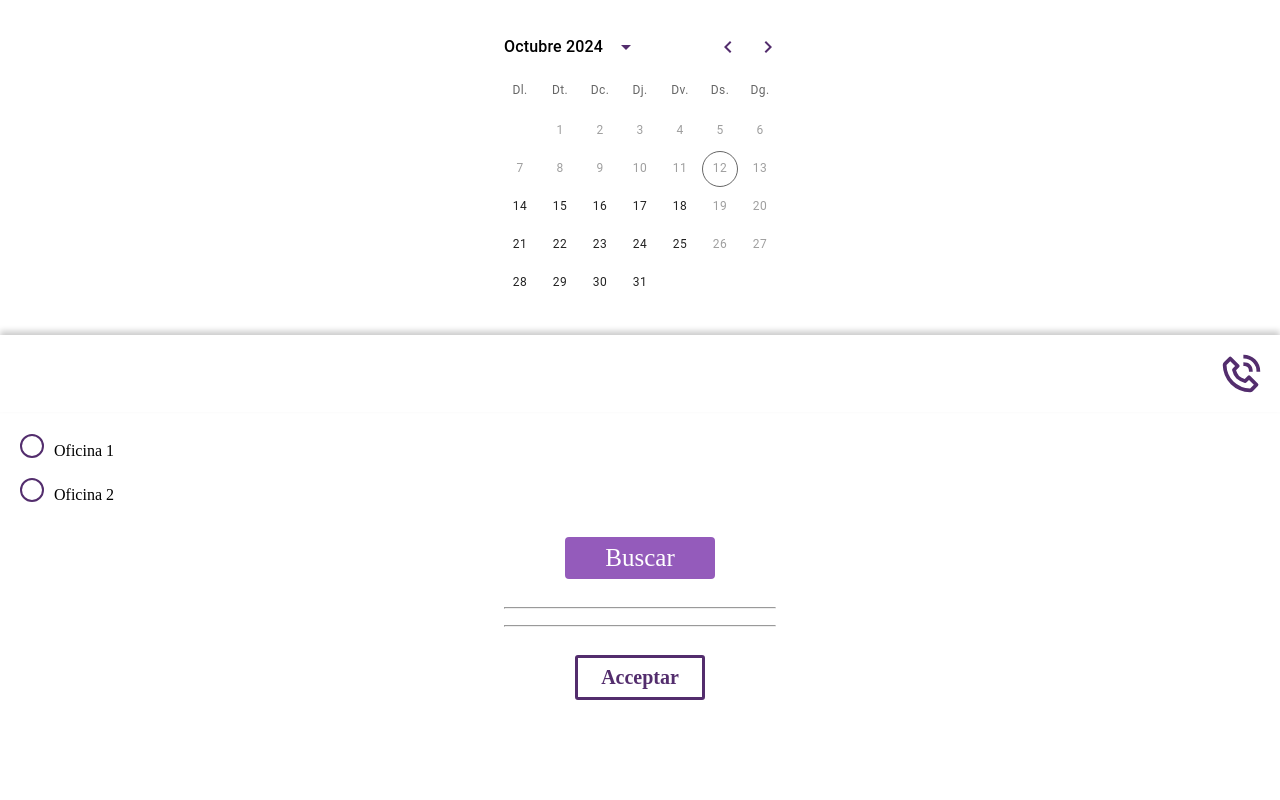
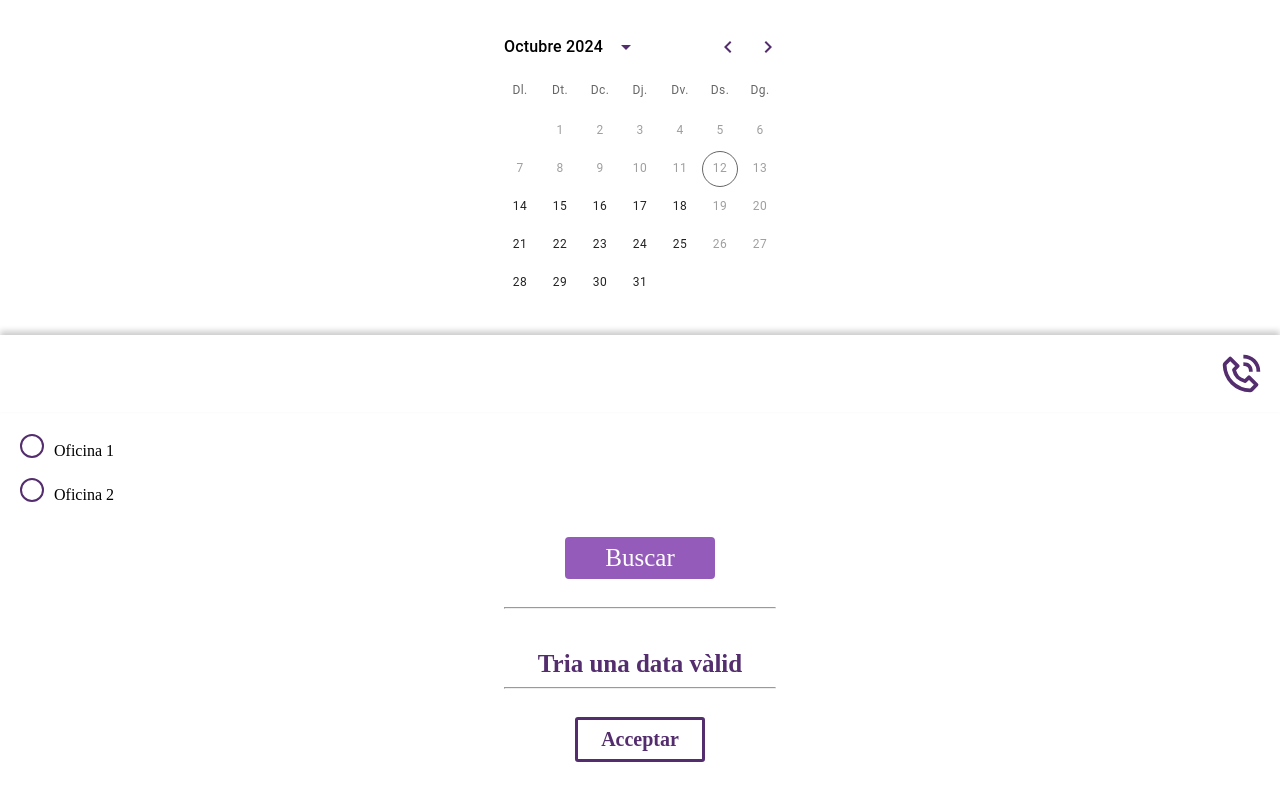
Before and after one commit to castellanorn/ciba-coworking-front, a React (Vite) app: page /reserva-oficina in a window 1280 px wide. Shown: the part 388-1188 px from the top of the page. Built offline with nearby package versions, Linux system fonts and the light colour scheme; a web font is replaced by a local one.

Commit message:
bufgix select option offices and meeting reservations

```diff
--- a/src/pages/meetingRoom/MeetingRoomBooking.jsx
+++ b/src/pages/meetingRoom/MeetingRoomBooking.jsx
@@ -16,6 +16,8 @@ import { apiRequest } from "../../services/apiRequest";
 import { API_GET_RESERVATIONS_BY_ID,API_CREATE_RESERVATIONS } from "../../config/apiEndpoints";
 import ErrorModal from "../../components/popup/modals/ErrorModal";
 import OfficesInput from "../../components/inputs/OfficesInput";
+import { array } from 'prop-types';
+import { Subtitle } from '../user/UserPagesStyled';
 
 const ReserveMeetingRoom = () => {
   const { authToken,user } = useContext(AuthContext);
@@ -36,16 +38,44 @@ const ReserveMeetingRoom = () => {
     Authorization: `Bearer ${authToken}`,
   };
 
-  const generateDefaultHours = () => {
+  //formatear la hora en 00:00
+  const formatHour24hFormat = (hour) => {
+    if(hour < 10)
+      return "0" + hour;
+    return hour + "";// Ensures returning always a string
+  }
+
+  const generateDefaultHours = (bookedHours=[]) => {
     const hours = [];
     let startHour = 8;
-    let endHour = 20; // 8 PM
+    let endHour = 20;
 
+    // First generate all the hours as usual
     for (let i = startHour; i < endHour; i++) {
       hours.push({
-        startDate: `${i}:00:00`,
-        endDate: `${i + 1}:00:00`,
+        startDate: `${formatHour24hFormat(i)}:00`,
+        endDate: `${formatHour24hFormat(i + 1)}:00`,
       });
+    }
+    // Then, checks if are there existing bookings
+    // given by the bookedHours arg
+    if(bookedHours && Array.isArray(bookedHours) && bookedHours.length > 0){
+      // Contains the real hours without the already booked hours
+      const newAvailableHours = [];
+
+      hours.forEach(availableHour => {
+        // First check if the start time of the available
+        // hour is already taken
+        const isBusyStartTime = bookedHours.find(busyHour => busyHour.startTime.startsWith(availableHour.startDate));
+        const isBusyEndTime = bookedHours.find(busyHour => busyHour.endTime.startsWith(availableHour.endDate));
+
+        if(!isBusyStartTime && !isBusyEndTime){
+          //console.log("DISPONIBLE");
+          //console.log(availableHour);
+          newAvailableHours.push(availableHour);
+        }
+      });
+      return newAvailableHours;
     }
     return hours;
   };
@@ -66,25 +96,30 @@ const ReserveMeetingRoom = () => {
   const fetchAvailableHours = async (dataRange) => {
     try {
       const response = await apiRequest(
-        API_GET_RESERVATIONS_BY_ID(1), // ID estático como se mencionó
+        API_GET_RESERVATIONS_BY_ID(1),
         "POST",
         dataRange,
         headers
       );
 
-      if (!response || response.status === 404 || !response.availableHours || response.availableHours.length === 0) {
+      if (!response || response.length === 0) {
         // Si no se encontraron horas, generar horas por defecto
         const defaultHours = generateDefaultHours();
         setAvailableHours(defaultHours);
       } else {
-        const availableHours = response.availableHours.map((item) => ({
+        const reservedHours = response.map((item) => ({
           startDate: item.startDate,
           endDate: item.endDate,
+          startTime: item.startTime,
+          endTime: item.endTime,
         }));
+
+        const availableHours = generateDefaultHours(reservedHours);
         setAvailableHours(availableHours);
       }
     } catch (error) {
       console.log("Error obteniendo las horas disponibles:", error.message);
+      //setear todo el conjunto de horas
       const defaultHours = generateDefaultHours();
       setAvailableHours(defaultHours);
     }
@@ -111,6 +146,8 @@ const ReserveMeetingRoom = () => {
 
   const handleCloseSuccess = () => {
     setSuccessPopupOpen(false);
+    setConfirmationPopupOpen(false);
+    navigate("/panell-usuari")
   };
 
   const handleOpenConfirm = () => {
@@ -157,8 +194,9 @@ const ReserveMeetingRoom = () => {
         headers
       );
 
-      console.log("Reserva creada exitosamente:", response);
-
+      const newAvailableHours = availableHours
+      .filter((hour) => hour.startDate != selectedHour.startTime && hour.endDate !=selectedHour.endTime)
+      setAvailableHours(newAvailableHours)
       handleCloseConfirm();
       handleOpenSuccess();
     } catch (error) {
@@ -219,13 +257,13 @@ const ReserveMeetingRoom = () => {
 
         <Hr2 />
 
-          {availableHours.length > 0 && (
-        <OfficesInput
-          availableHours={availableHours}
-          selectedHour={selectedHour}
-          onChange={handleHourChange}
-        />
-      )}
+        {availableHours.length > 0 ? (
+          <OfficesInput
+            availableHours={availableHours}
+            selectedHour={selectedHour}
+            onChange={handleHourChange}
+          />
+        ) : <Subtitle>Tria una data vàlid</Subtitle>}
 
         <Hr2 />
 
--- a/src/pages/office/OfficeBooking.jsx
+++ b/src/pages/office/OfficeBooking.jsx
@@ -20,6 +20,7 @@ import {
 } from "../../config/apiEndpoints";
 import { AuthContext } from "../../auth/AuthProvider";
 import OfficesInput from "../../components/inputs/OfficesInput";
+import { Subtitle } from "../user/UserPagesStyled";
 
 const ReserveOffice = () => {
   const [successPopupOpen, setSuccessPopupOpen] = useState(false);
@@ -37,24 +38,44 @@ const ReserveOffice = () => {
     "Content-Type": "application/json",
     Authorization: `Bearer ${authToken}`,
   };
-  console.log("Headers enviados:", headers);
 
-  const dataRange = {};
+  const formatHour24hFormat = (hour) => {
+    if(hour < 10)
+      return "0" + hour;
+    return hour + "";
+  }
 
-  const generateDefaultHours = () => {
+  const generateDefaultHours = (bookedHours=[]) => {
     const hours = [];
     let startHour = 8;
     let endHour = 20;
 
     for (let i = startHour; i < endHour; i++) {
       hours.push({
-        startDate: `${i}:00:00`,
-        endDate: `${i + 1}:00:00`,
+        startDate: `${formatHour24hFormat(i)}:00`,
+        endDate: `${formatHour24hFormat(i + 1)}:00`,
       });
     }
 
+    if(bookedHours && Array.isArray(bookedHours) && bookedHours.length > 0){
+      const newAvailableHours = [];
+
+      hours.forEach(availableHour => {
+        const isBusyStartTime = bookedHours.find(busyHour => busyHour.startTime.startsWith(availableHour.startDate));
+        const isBusyEndTime = bookedHours.find(busyHour => busyHour.endTime.startsWith(availableHour.endDate));
+
+        if(!isBusyStartTime && !isBusyEndTime){
+          newAvailableHours.push(availableHour);
+        }
+      });
+      return newAvailableHours;
+    }
     return hours;
   };
+
+  const dataRange = {};
+
+
   const handleHourChange = (event) => {
     const selectedSlot = availableHours.find(
       (slot) => slot.startDate === event.target.value
@@ -76,24 +97,19 @@ const ReserveOffice = () => {
         dataRange,
         headers
       );
-      console.log("Respuesta de horas disponibles:", response);
-
-      if (
-        !response ||
-        response.status === 404 ||
-        !response.availableHours ||
-        response.availableHours.length === 0
-      ) {
-        console.log(
-          "No se encontraron horas disponibles. Mostrando horas por defecto."
-        );
+      if (!response || response.length === 0) {
+        // Si no se encontraron horas, generar horas por defecto
         const defaultHours = generateDefaultHours();
         setAvailableHours(defaultHours);
       } else {
-        const availableHours = response.availableHours.map((item) => ({
+        const reservedHours = response.map((item) => ({
           startDate: item.startDate,
           endDate: item.endDate,
+          startTime: item.startTime,
+          endTime: item.endTime,
         }));
+
+        const availableHours = generateDefaultHours(reservedHours);
         setAvailableHours(availableHours);
       }
     } catch (error) {
@@ -122,6 +138,7 @@ const ReserveOffice = () => {
     )
       .toISOString()
       .split("T")[0];
+
     const endDate = new Date(
       selectedDates[selectedDates.length - 1].$d.getTime() -
         selectedDates[selectedDates.length - 1].$d.getTimezoneOffset() * 60000
@@ -146,6 +163,7 @@ const ReserveOffice = () => {
   const handleCloseSuccess = () => {
     setSuccessPopupOpen(false);
     setConfirmationPopupOpen(false);
+    navigate("/panell-usuari")
   };
 
   const [confirmationPopupOpen, setConfirmationPopupOpen] = useState(false);
@@ -206,8 +224,9 @@ const ReserveOffice = () => {
         headers
       );
 
-      console.log("Reserva creada exitosamente:", response);
-
+      const newAvailableHours = availableHours
+        .filter((hour) => hour.startDate != selectedHour.startTime && hour.endDate !=selectedHour.endTime)
+      setAvailableHours(newAvailableHours)
       handleOpenSuccess();
     } catch (error) {
       console.error("Error al realizar la reserva:", error.message);
@@ -287,13 +306,13 @@ const ReserveOffice = () => {
 
         <Hr2 />
 
-      {availableHours.length > 0 && (
-        <OfficesInput
-          availableHours={availableHours}
-          selectedHour={selectedHour}
-          onChange={handleHourChange}
-        />
-      )}
+      {availableHours.length > 0 ? (
+          <OfficesInput
+            availableHours={availableHours}
+            selectedHour={selectedHour}
+            onChange={handleHourChange}
+          />
+        ) : <Subtitle>Tria una data vàlid</Subtitle>}
         <Hr2 />
         <ContainerButtons>
           <ConfirmButton onClick={handleOpenConfirm}>Acceptar</ConfirmButton>
```
